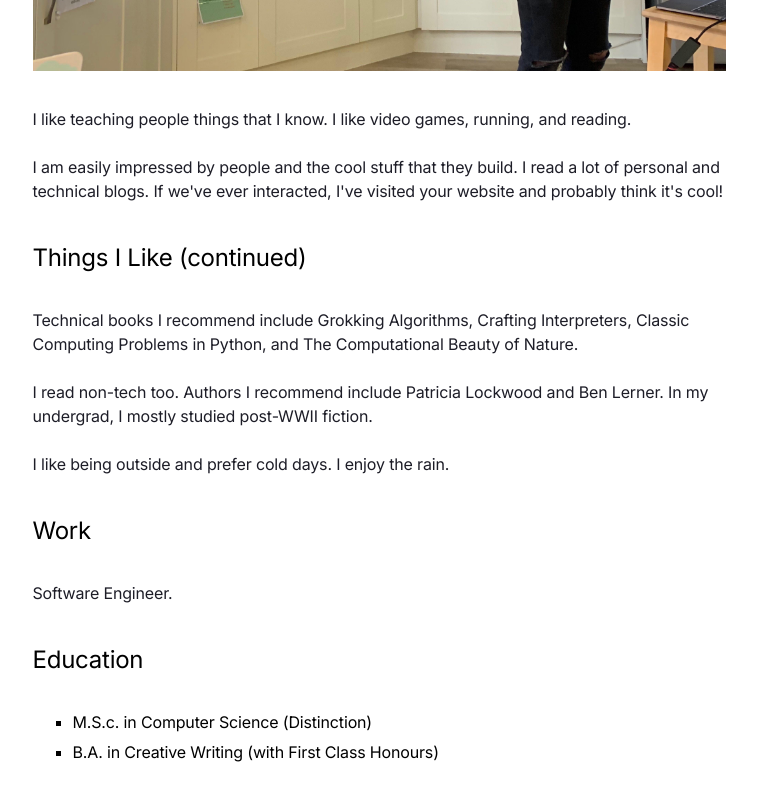
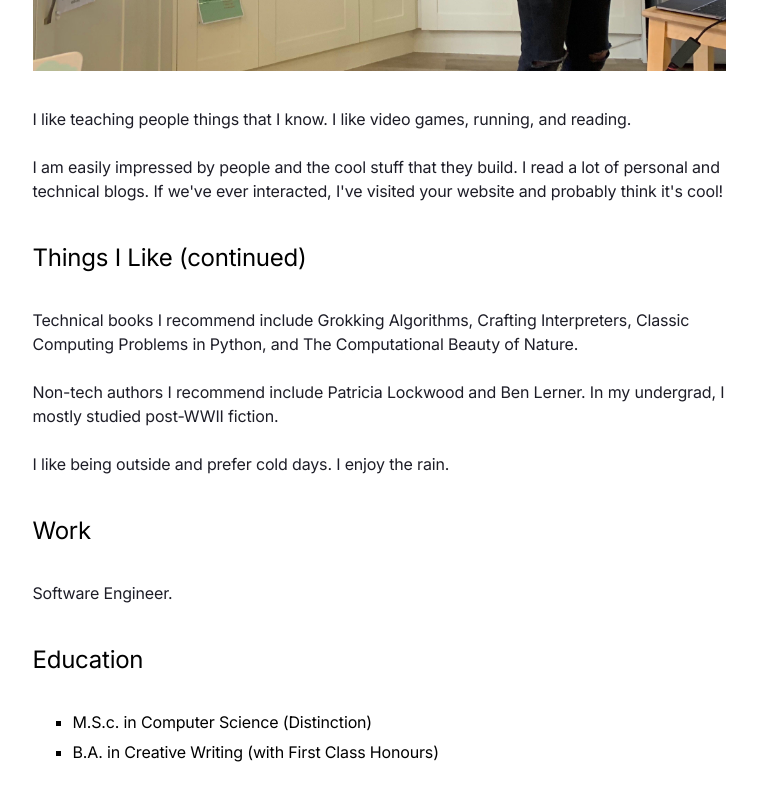
Before and after one commit to healeycodes/healeycodes.com, a Next.js app: page /about in a window 1280 px wide. Shown: the part 736-1536 px from the top of the page, without its empty margins (261-1018 px from the left). Built offline with nearby package versions, Linux system fonts and the light colour scheme.

Commit message:
Alter about section wording

```diff
--- a/pages/about.tsx
+++ b/pages/about.tsx
@@ -44,7 +44,7 @@ export default function About() {
         </p>
         <h2>Things I Like (continued)</h2>
         <p>Technical books I recommend include Grokking Algorithms, Crafting Interpreters, Classic Computing Problems in Python, and The Computational Beauty of Nature.</p>
-        <p>I read non-tech too. Authors I recommend include Patricia Lockwood and Ben Lerner. In my undergrad, I mostly studied post-WWII fiction.</p>
+        <p>Non-tech authors I recommend include Patricia Lockwood and Ben Lerner. In my undergrad, I mostly studied post-WWII fiction.</p>
         <p>I like being outside and prefer cold days. I enjoy the rain.</p>
         <h2>Work</h2>
         <p>Software Engineer.</p>
```
